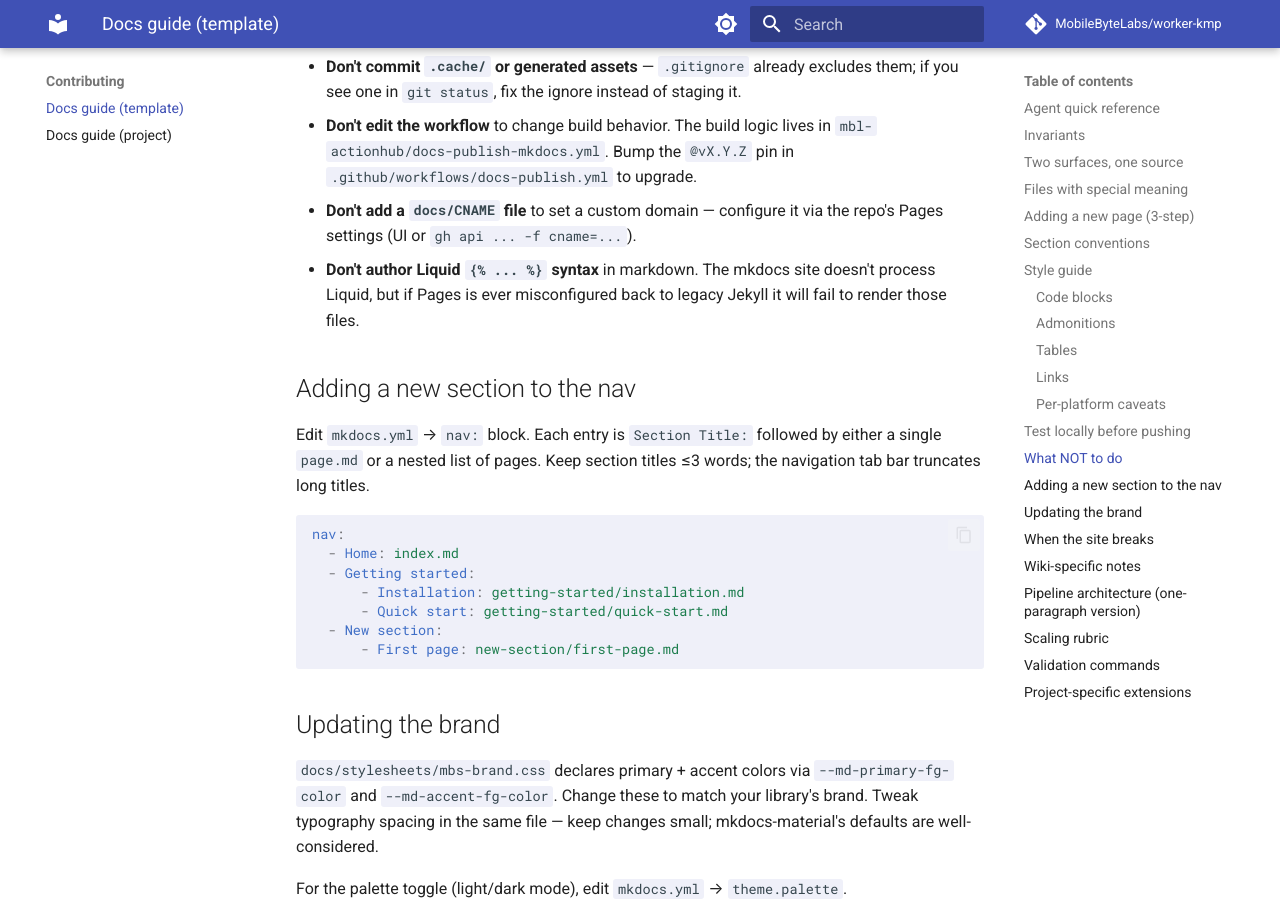
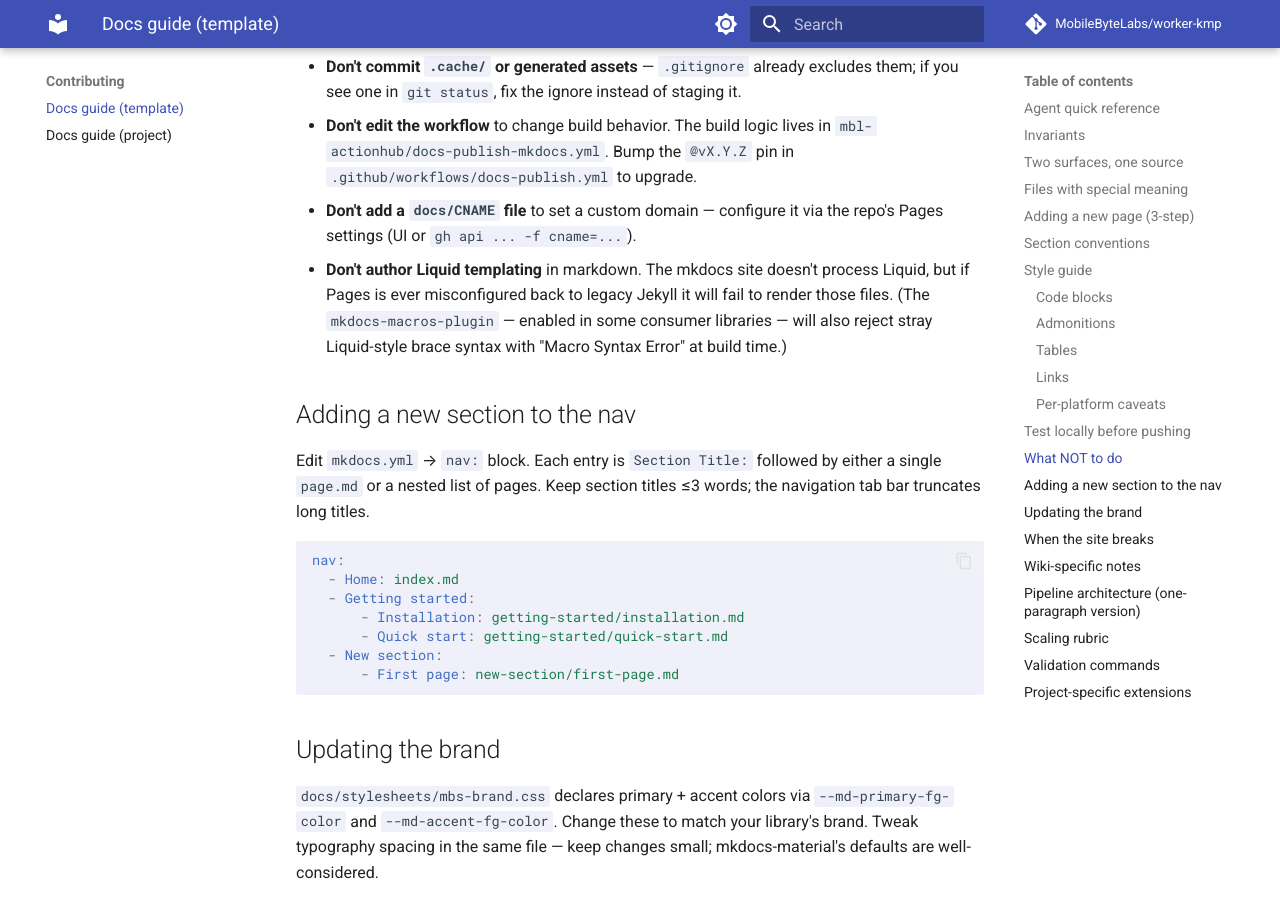
Before and after one commit to MobileByteLabs/worker-kmp, an MkDocs documentation site: the page built from docs/DEVELOPMENT-TEMPLATE.md, in a window 1280 px wide and 900 px high, scrolled down 5627 px. Built offline with MkDocs 1.6.1 and Material for MkDocs 9.7.7, drawn with Linux system fonts in a browser that asks for light colours; comment, search, counter and statistics services are not loaded.

Commit message:
docs(template-sync): pick up macros-portable fix for DEVELOPMENT-TEMPLATE.md
Reflects upstream change in mbl-library-template-kmp — DEVELOPMENT-TEMPLATE.md
rephrased to avoid literal Liquid braces in example text (broke
mkdocs-macros-plugin in libraries that enable it).

Co-Authored-By: Claude Opus 4.7 (1M context) <noreply@anthropic.com>

```diff
--- a/docs/DEVELOPMENT-TEMPLATE.md
+++ b/docs/DEVELOPMENT-TEMPLATE.md
@@ -183,9 +183,11 @@ or a relative link points outside `docs/`.
   in `.github/workflows/docs-publish.yml` to upgrade.
 - **Don't add a `docs/CNAME` file** to set a custom domain — configure it
   via the repo's Pages settings (UI or `gh api ... -f cname=...`).
-- **Don't author Liquid `{% ... %}` syntax** in markdown. The mkdocs site
-  doesn't process Liquid, but if Pages is ever misconfigured back to legacy
-  Jekyll it will fail to render those files.
+- **Don't author Liquid templating** in markdown. The mkdocs site doesn't
+  process Liquid, but if Pages is ever misconfigured back to legacy Jekyll
+  it will fail to render those files. (The `mkdocs-macros-plugin` —
+  enabled in some consumer libraries — will also reject stray Liquid-style
+  brace syntax with "Macro Syntax Error" at build time.)
 
 ## Adding a new section to the nav
 
```
